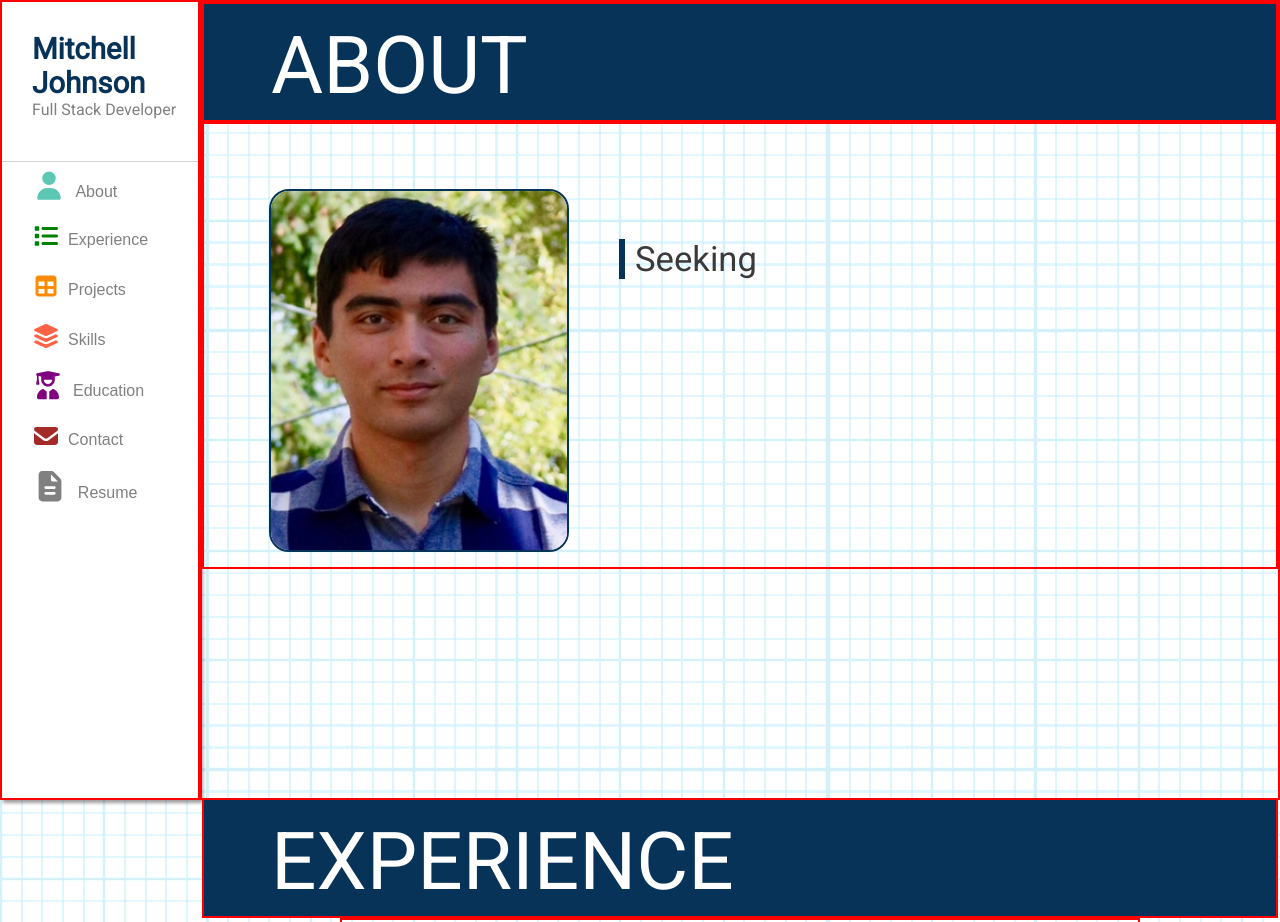
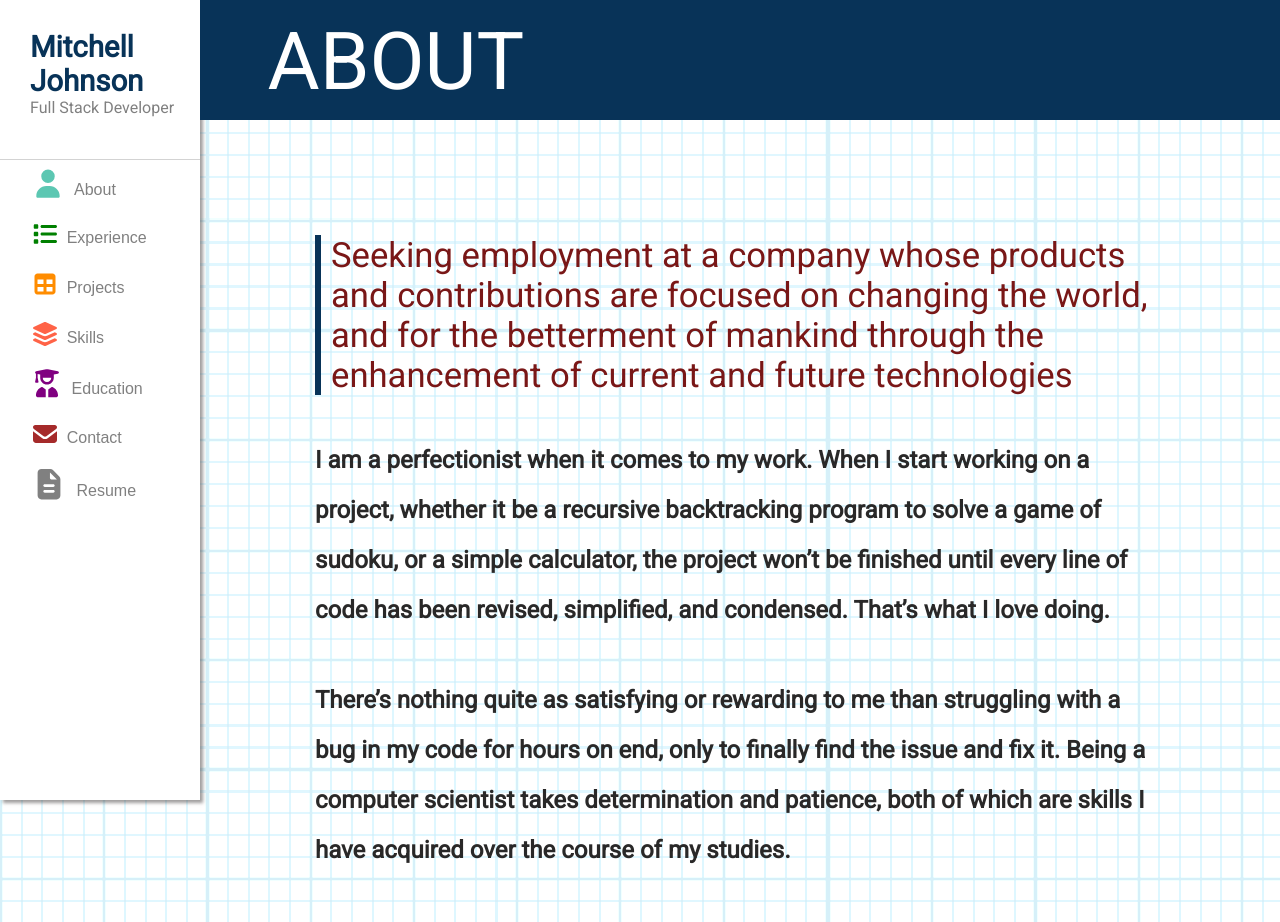
Before and after one commit to mitchelljohnson3/portfolio, a plain HTML site: page index.html in a window 1280 px wide. Shown: the top 922 px of the page. Drawn offline with Linux system fonts and the light colour scheme.

Commit message:
good looking about page

```diff
--- a/assets/css/style.css
+++ b/assets/css/style.css
@@ -193,23 +193,29 @@
     width: 100%;
 }
 #about-page{
-    padding: 50px;
+    padding: 100px;
+    font-family: Roboto;
 }
 #profile-pic{
     width: 300px;
     border: 2px solid #083358;
     border-radius: 1em;
-    float: left;
 }
 #statement{
     font-size: 26pt;
-    font-family: Roboto;
     border-left: 6px solid #083358;
     padding-left: 10px;
-    color: rgba(59, 58, 58);
+    color: rgb(121, 23, 23);
     float: left;
-    margin: 50px;
+    margin-bottom: 40px;
     font-weight: normal;
+}
+#about-text{
+    font-size: 18pt;
+    line-height: 50px;
+    color: rgb(41, 40, 40);
+    font-weight: bold;
+    margin-bottom: 40px;
 }
 /* ================================= */
 .experience{
--- a/assets/css/template.css
+++ b/assets/css/template.css
@@ -39,7 +39,7 @@ html, body {
    padding: 15px;
    height: 100%;
    margin: auto;
-   border: 2px solid red;
+   /* border: 2px solid red; */
  }
 /* horizontally centers a column */
 .center-col {
--- a/index.html
+++ b/index.html
@@ -151,8 +151,11 @@
 
                         <div id="about-page">
 
-                            <img id="profile-pic" src="./assets/imgs/profile-pic.jpg">
-                            <h1 id="statement">Seeking</h1>
+                            <h1 id="statement">Seeking employment at a company whose products and contributions are focused on changing the world, and for the betterment of mankind through the enhancement of current and future technologies</h1>
+
+                            <p id="about-text">I am a perfectionist when it comes to my work. When I start working on a project, whether it be a recursive backtracking program to solve a game of sudoku, or a simple calculator, the project won’t be finished until every line of code has been revised, simplified, and condensed. That’s what I love doing.</p>
+
+                            <p id="about-text">There’s nothing quite as satisfying or rewarding to me than struggling with a bug in my code for hours on end, only to finally find the issue and fix it. Being a computer scientist takes determination and patience, both of which are skills I have acquired over the course of my studies.</p>
 
                         </div>
 
```
